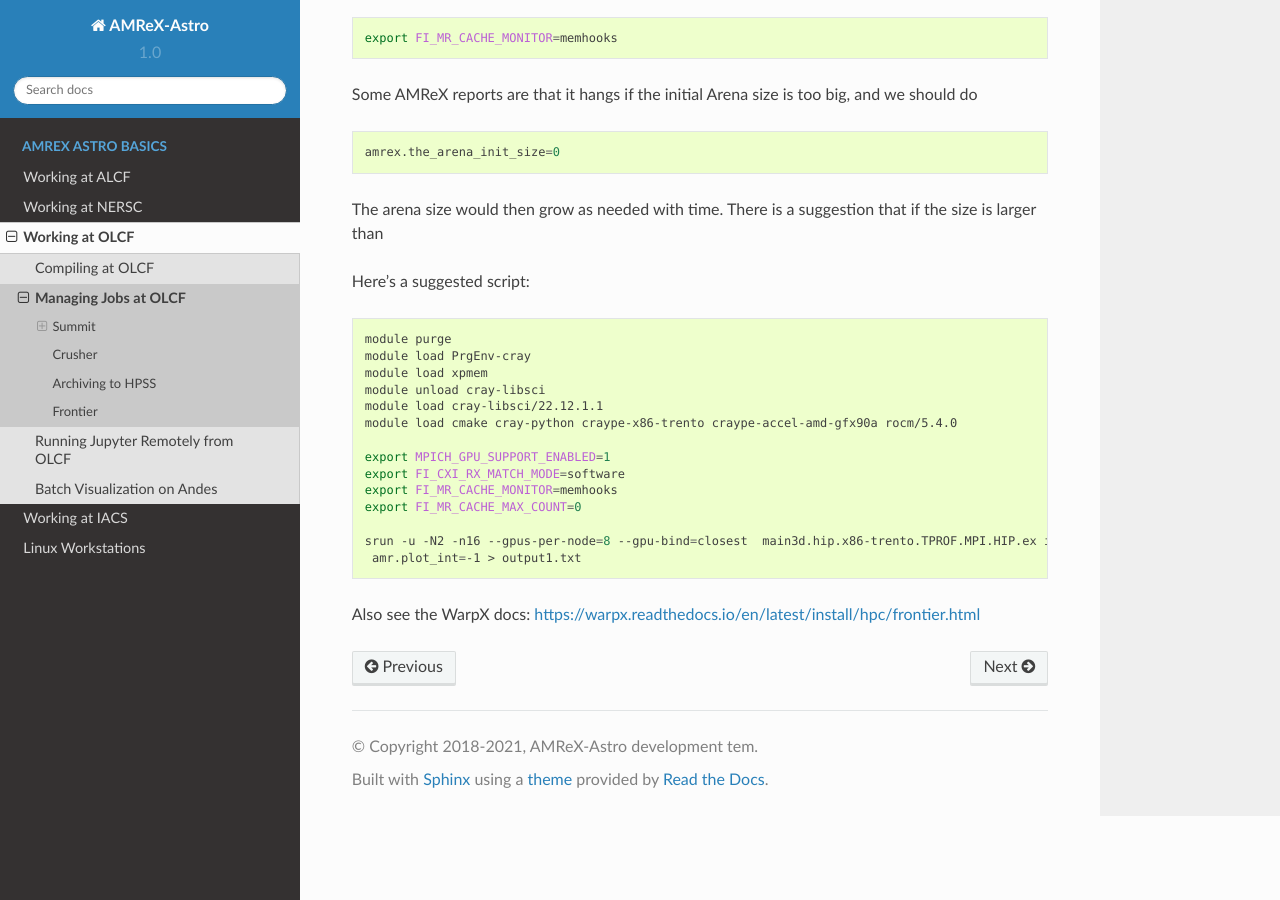
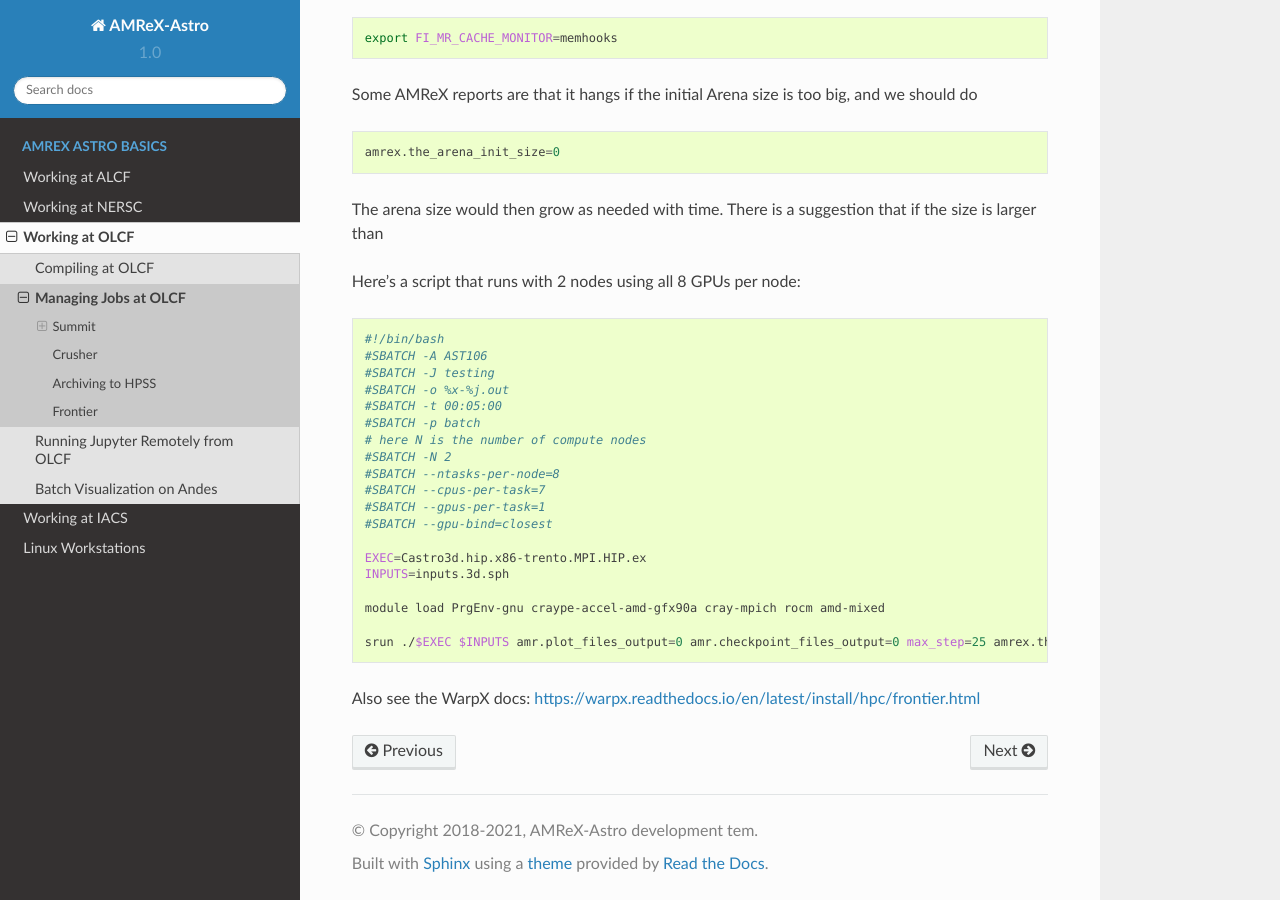
Before and after one commit to AMReX-Astro/workflow, a Sphinx documentation site: the page built from sphinx_docs/source/olcf-workflow.rst, in a window 1280 px wide and 900 px high, scrolled down 9672 px. Built offline with Sphinx 7.4.7 and the Read the Docs theme 2.0.0, drawn with Linux system fonts in a browser that asks for light colours.

Commit message:
add a script for Frontier

```diff
--- a/sphinx_docs/source/olcf-workflow.rst
+++ b/sphinx_docs/source/olcf-workflow.rst
@@ -454,24 +454,28 @@ The arena size would then grow as needed with time.  There is a suggestion that
 larger than
 
 
-Here's a suggested script:
+Here's a script that runs with 2 nodes using all 8 GPUs per node:
 
-::
+.. code:: bash
 
-   module purge
-   module load PrgEnv-cray
-   module load xpmem
-   module unload cray-libsci
-   module load cray-libsci/22.12.1.1
-   module load cmake cray-python craype-x86-trento craype-accel-amd-gfx90a rocm/5.4.0
+   #!/bin/bash
+   #SBATCH -A AST106
+   #SBATCH -J testing
+   #SBATCH -o %x-%j.out
+   #SBATCH -t 00:05:00
+   #SBATCH -p batch
+   # here N is the number of compute nodes
+   #SBATCH -N 2
+   #SBATCH --ntasks-per-node=8
+   #SBATCH --cpus-per-task=7
+   #SBATCH --gpus-per-task=1
+   #SBATCH --gpu-bind=closest
 
-   export MPICH_GPU_SUPPORT_ENABLED=1
-   export FI_CXI_RX_MATCH_MODE=software
-   export FI_MR_CACHE_MONITOR=memhooks
-   export FI_MR_CACHE_MAX_COUNT=0
+   EXEC=Castro3d.hip.x86-trento.MPI.HIP.ex
+   INPUTS=inputs.3d.sph
 
-   srun -u -N2 -n16 --gpus-per-node=8 --gpu-bind=closest  main3d.hip.x86-trento.TPROF.MPI.HIP.ex inputs amr.n_cell="256 256 32" amr.do_tracers=0 amrex.use_gpu_aware_mpi=1 amrex.the_arena_is_managed=0 amr.blocking_factor_x=16 amr.blocking_factor_y=16 amr.blocking_factor_z=16 amr.max_grid_size=64
-    amr.plot_int=-1 > output1.txt
+   module load PrgEnv-gnu craype-accel-amd-gfx90a cray-mpich rocm amd-mixed
 
+   srun ./$EXEC $INPUTS amr.plot_files_output=0 amr.checkpoint_files_output=0 max_step=25 amrex.the_arena_is_managed=1
 
 Also see the WarpX docs: https://warpx.readthedocs.io/en/latest/install/hpc/frontier.html
```
